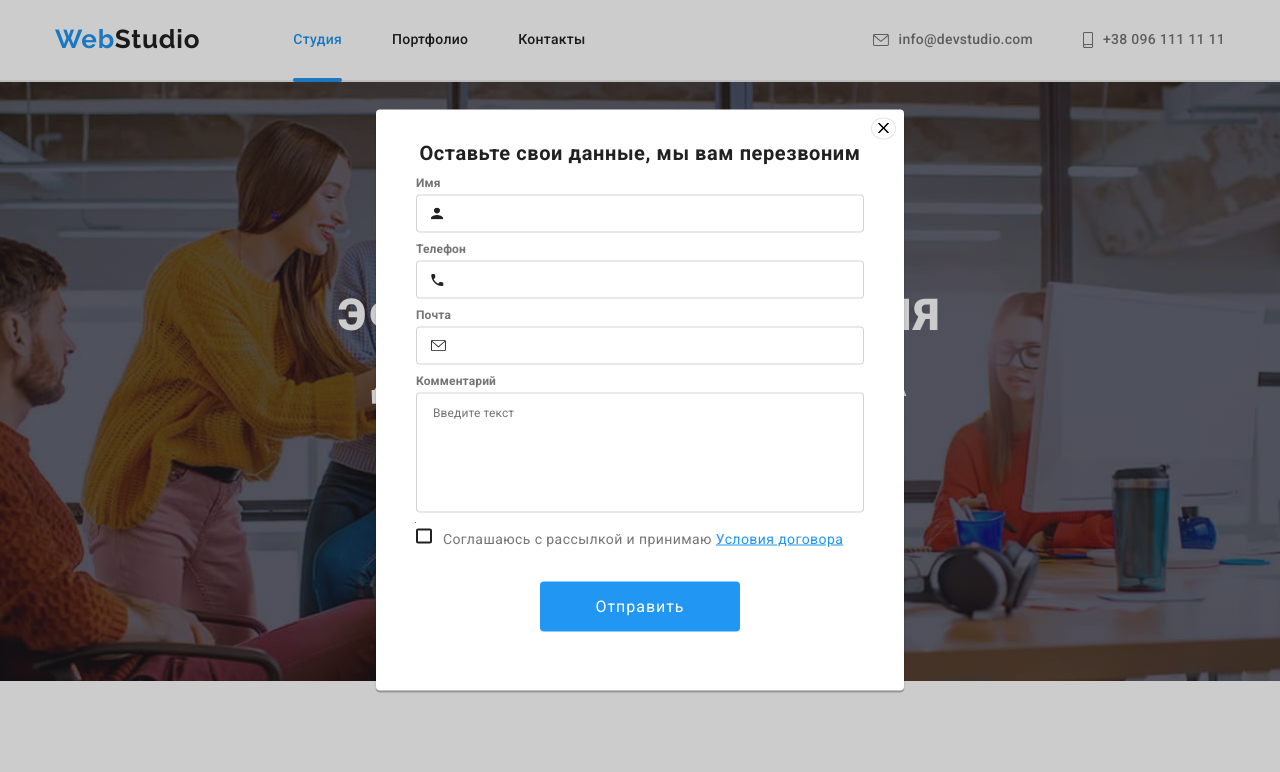
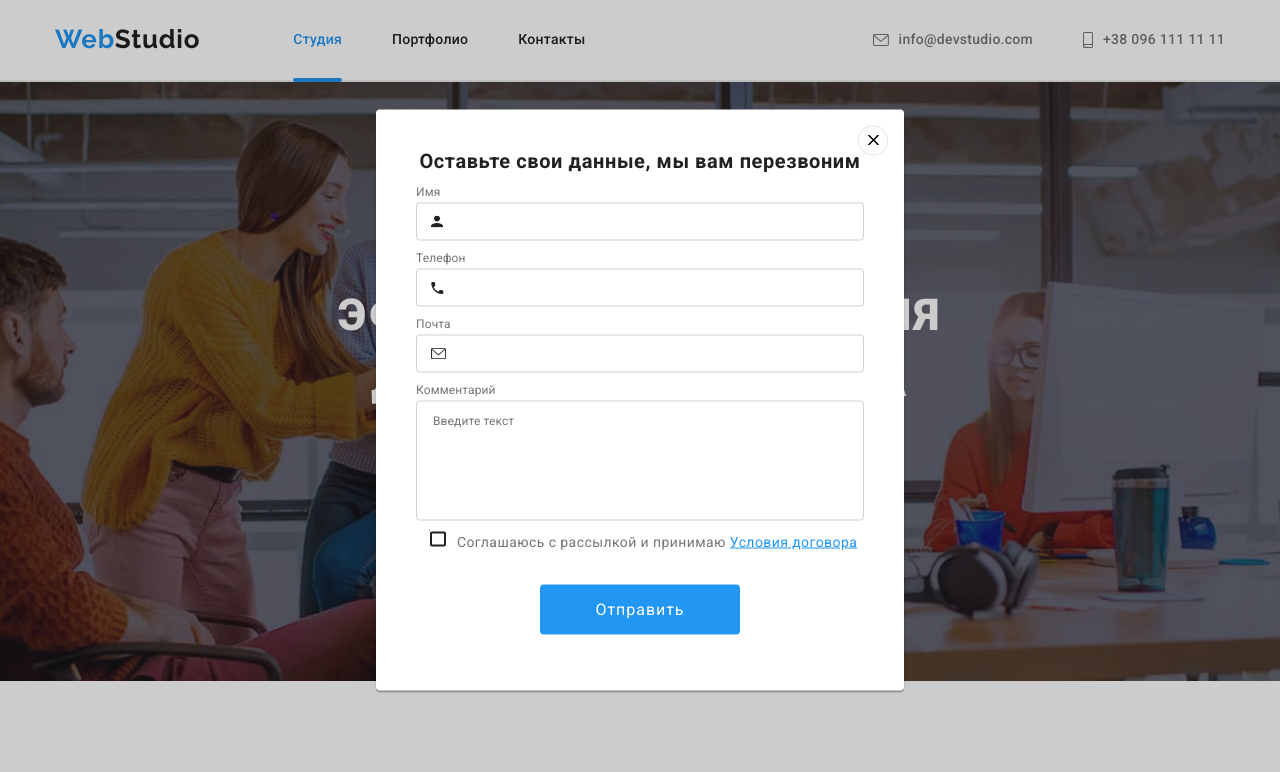
Before and after one commit to Denix200010/Denix200010-goit-markup-hw-06, a plain HTML site: page index.html in a window 1280 px wide. Both pictures are taken after a click on the button "Заказать услугу". Shown: the top 772 px of the page. Drawn offline with nearby package versions, Linux system fonts and the light colour scheme.

Commit message:
исправлены ошибки

```diff
--- a/css/styles.css
+++ b/css/styles.css
@@ -508,7 +508,7 @@ body {
 .footer-social {
   margin-left: 70px;
   width: 206px;
-  margin-right: 93px;
+  margin-right: auto;
 }
 .footer-flex {
   display: flex;
@@ -561,7 +561,6 @@ body {
   letter-spacing: 0.06em;
   cursor: pointer;
   min-height: 43px;
-  margin-left: 12px;
   transition: box-shadow 250ms cubic-bezier(0.4, 0, 0.2, 1),
     background-color 250ms cubic-bezier(0.4, 0, 0.2, 1);
 }
@@ -726,15 +725,32 @@ body {
   box-shadow: 0px 1px 3px rgba(0, 0, 0, 0.12), 0px 1px 1px rgba(0, 0, 0, 0.14),
     0px 2px 1px rgba(0, 0, 0, 0.2);
   border-radius: 4px;
+  padding: 40px;
+  margin-left: auto;
+  margin-right: auto;
 }
 .close {
+  position: absolute;
+  display: flex;
+  align-items: center;
+  justify-content: center;
+  right: 8px;
+  top: 8px;
   display: block;
+
   background: #ffffff;
   border: none;
   border: 1px solid rgba(0, 0, 0, 0.1);
   border-radius: 50%;
   margin: 8px 8px auto auto;
   cursor: pointer;
+  width: 30px;
+  height: 30px;
+  transition: fill 250ms cubic-bezier(0.4, 0, 0.2, 1);
+}
+.close:hover,
+.close:focus {
+  fill: var(--accent-color);
 }
 .form-modal {
   display: flex;
@@ -742,10 +758,8 @@ body {
   position: relative;
   margin-bottom: 10px;
 }
-.modal-list {
-  padding: 2px 40px 40px 40px;
-}
 .modal-caption {
+  font-weight: 700;
   font-size: 20px;
   line-height: 1.15;
   text-align: center;
@@ -756,7 +770,7 @@ body {
 }
 .modal-label {
   font-size: 12px;
-  line-height: 1.16;
+  line-height: 1.17;
   letter-spacing: 0.01em;
   color: #757575;
   margin-bottom: 4px;
@@ -773,11 +787,11 @@ body {
   border: 0;
 }
 .checkbox-text {
-  font-weight: 400;
   font-size: 14px;
   line-height: 1.71;
   letter-spacing: 0.03em;
   color: #757575;
+  margin-left: 14px;
 }
 .checkbox-link {
   color: #2196f3;
--- a/index.html
+++ b/index.html
@@ -466,10 +466,10 @@
           </div>
           <div class="footer-input">
             <p class="footer-input-text">Подпишитесь на рассылку</p>
-            <div class="footer-flex-input">
+            <form class="footer-flex-input">
               <input class="footer-input-mail" type="email" placeholder="E-mail" />
               <button class="footer-input-button" type="submit">Подписаться</button>
-            </div>
+            </form>
           </div>
         </div>
       </div>
@@ -482,7 +482,7 @@
           </svg>
         </button>
         <div role="group" class="modal-list">
-          <h2 class="modal-caption">Оставьте свои данные, мы вам перезвоним<h2>
+          <p class="modal-caption">Оставьте свои данные, мы вам перезвоним</p>
           <form class="js-speaker-form">
             <div class="form-modal">
               <label for="name" class="modal-label"> Имя </label>
@@ -493,32 +493,39 @@
             </div>
             <div class="form-modal">
               <label for="tel" class="modal-label">Телефон</label>
-              <input class="form-input" type="tel" id="tel"/>
+              <input class="form-input" type="tel" id="tel" />
               <svg class="modal-icon" width="13" height="13">
                 <use href="./images/sprite.svg#icon-tel"></use>
               </svg>
             </div>
             <div class="form-modal">
               <label for="mail" class="modal-label">Почта</label>
-              <input class="form-input" type="email" id="mail"/>
+              <input class="form-input" type="email" id="mail" />
               <svg class="modal-icon" width="15" height="12">
                 <use href="./images/sprite.svg#icon-mail"></use>
               </svg>
             </div>
             <div class="form-modal">
-              <label for="comment" class="modal-label" >Комментарий</label>
-              <textarea class="textarea-modal" name="" rows="9" id="comment" placeholder="Введите текст"></textarea>
+              <label for="comment" class="modal-label">Комментарий</label>
+              <textarea
+                class="textarea-modal"
+                name=""
+                rows="9"
+                id="comment"
+                placeholder="Введите текст"
+              ></textarea>
             </div>
             <label class="checkbox-text" for="policy">
-            <input class="input-check" type="checkbox" id="policy">
-            <span class="icon-check"></span>
-             Соглашаюсь с рассылкой и принимаю <a  class="checkbox-link" href=""> Условия договора </a></label>
+              <input class="input-check" type="checkbox" id="policy" />
+              <span class="icon-check"></span>
+              Соглашаюсь с рассылкой и принимаю
+              <a class="checkbox-link" href=""> Условия договора </a></label
+            >
             <button class="submit-button" type="submit">Отправить</button>
           </form>
         </div>
       </div>
     </div>
     <script src="./js/modal.js"></script>
-
   </body>
 </html>
```
